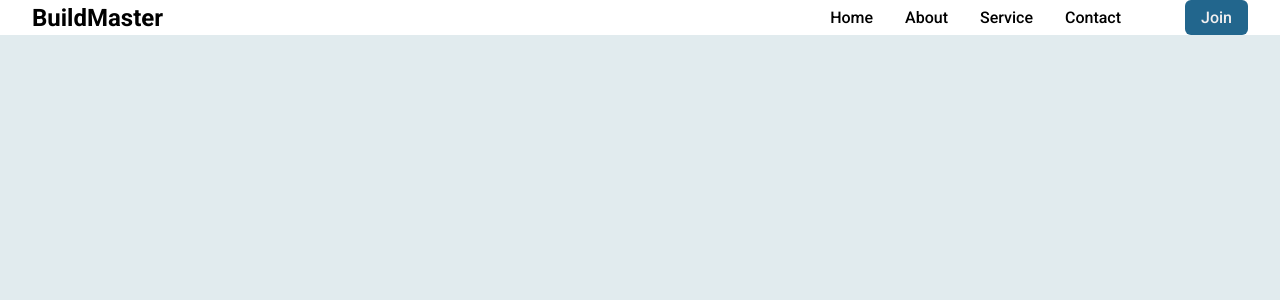
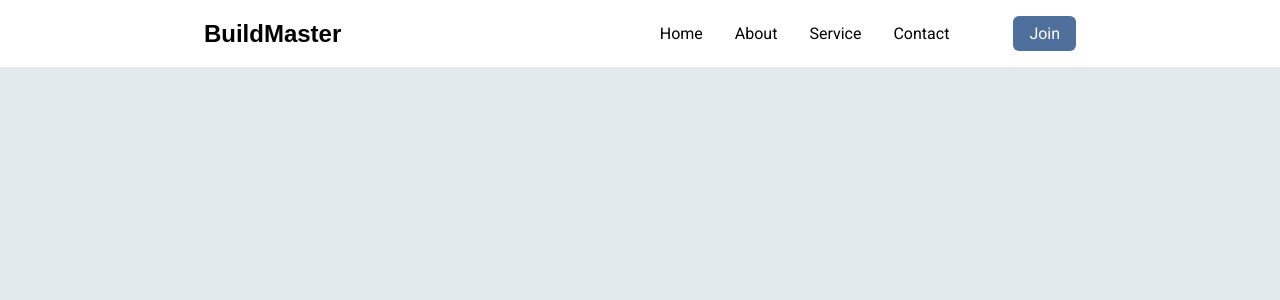
Before and after one commit to sankhasubhraroy/BuildMaster, a React (Create React App) app in the folder frontend/: page / in a window 1280 px wide. Shown: the top 300 px of the page. Built offline with nearby package versions, Linux system fonts and the light colour scheme; a web font is replaced by a local one.

Commit message:
Changed navbar design

```diff
--- a/frontend/src/components/Navbar/index.css
+++ b/frontend/src/components/Navbar/index.css
@@ -7,8 +7,8 @@
 .desktop {
   display: flex;
   align-items: center;
-  justify-content: space-between;
-  padding: 0 2rem;
+  justify-content: space-around;
+  padding: 1rem 2rem;
   transition: background-color 3ms ease-in-out;
 }
 
@@ -21,6 +21,7 @@
 
 .brand-logo {
   width: 7rem;
+  font-family: var(--font-alternate);
 }
 
 .menu {
@@ -37,7 +38,7 @@
   gap: 2rem;
   font-family: var(--font-basic);
   font-size: medium;
-  font-weight: var(--weight-medium);
+  font-weight: var(--weight-normal);
   list-style: none;
   transition: color 3ms ease-in-out;
 }
@@ -48,7 +49,7 @@
 
 .nav-btn {
   font-family: var(--font-basic);
-  font-weight: var(--weight-medium);
+  font-weight: var(--weight-normal);
   font-size: medium;
   color: var(--text-light);
   padding: 0.5rem 1rem;
@@ -111,7 +112,8 @@
 
 @media screen and (max-width: 768px) {
   .desktop {
-    padding: 0 1rem;
+    padding: 1rem;
+    justify-content: space-between;
   }
 }
 
--- a/frontend/src/components/Navbar/index.js
+++ b/frontend/src/components/Navbar/index.js
@@ -88,7 +88,7 @@ const Navbar = () => {
         ref={navRef}
         className="navbar"
         style={
-          isTablet || scrollY > 0.1
+          isTablet || scrollY > 0
             ? { position: "fixed" }
             : { position: "absolute" }
         }
@@ -97,7 +97,7 @@ const Navbar = () => {
           animate={isNavOpen ? "open" : "closed"}
           className="desktop"
           style={
-            isTablet || scrollY > 0.1
+            isTablet || scrollY > 0
               ? { background: "white" }
               : { background: "transparent" }
           }
@@ -105,7 +105,17 @@ const Navbar = () => {
           <div className="logo-group">
             {isTablet && <Hamburger toggle={() => setIsNavOpen(!isNavOpen)} />}
             <div className="brand-logo">
-              <h1>BuildMaster</h1>
+              <h1
+                style={
+                  !isTablet && scrollY > 0
+                    ? { color: "black" }
+                    : isTablet
+                    ? { color: "black" }
+                    : { color: "white" }
+                }
+              >
+                BuildMaster
+              </h1>
             </div>
           </div>
 
@@ -117,7 +127,7 @@ const Navbar = () => {
                     <Link
                       to={link.url}
                       style={
-                        scrollY > 0.1 ? { color: "black" } : { color: "white" }
+                        scrollY > 0 ? { color: "black" } : { color: "white" }
                       }
                     >
                       {link.title}
@@ -130,9 +140,9 @@ const Navbar = () => {
             <button
               className="nav-btn"
               style={
-                isTablet || scrollY > 0.1
-                  ? { background: "#22668d" }
-                  : { background: "transparent" }
+                isTablet || scrollY > 0
+                  ? { background: "#4f709c", color: "white" }
+                  : { background: "white", color: "#4f709c" }
               }
               onClick={() => navigate("/auth")}
             >
--- a/frontend/src/components/PageHeader/index.css
+++ b/frontend/src/components/PageHeader/index.css
@@ -1,16 +1,22 @@
 .page-header {
   width: 100%;
   height: 40vh;
-  position: relative;
   background-color: var(--bg-secondary);
 }
 
-.page-header h1 {
+.p-header-container {
+  position: relative;
+  width: 1024px;
+  height: 100%;
+  margin: auto;
+}
+
+.p-header-container h1 {
   font-size: 4rem;
   font-weight: var(--weight-light);
   text-transform: capitalize;
   color: white;
   position: absolute;
-  bottom: 6rem;
-  left: 10rem;
+  top: 50%;
+  left: 1rem;
 }
--- a/frontend/src/components/PageHeader/index.js
+++ b/frontend/src/components/PageHeader/index.js
@@ -3,7 +3,9 @@ import "./index.css";
 const PageHeader = ({ heading }) => {
   return (
     <section className="page-header">
-      <h1>{heading}</h1>
+      <div className="p-header-container">
+        <h1>{heading}</h1>
+      </div>
     </section>
   );
 };
```
